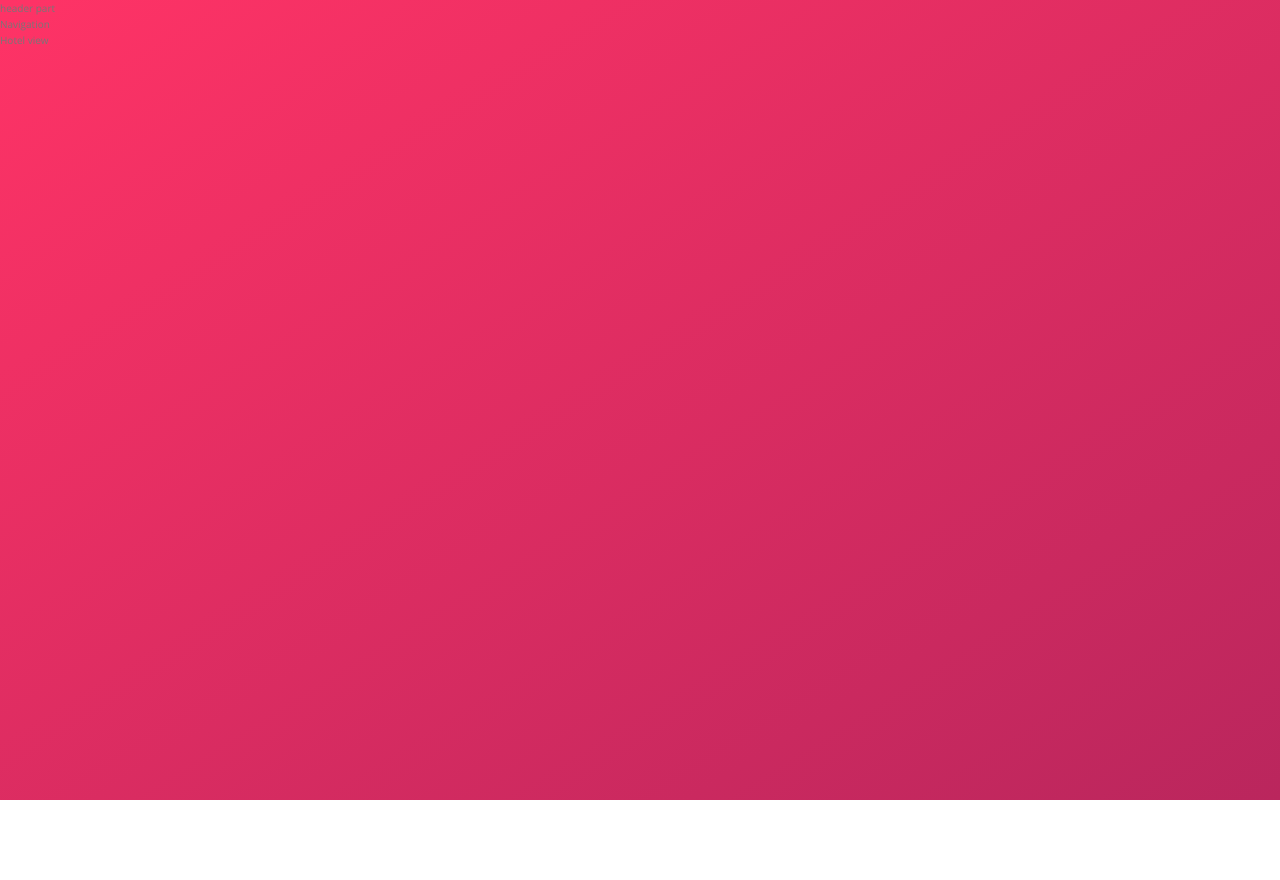
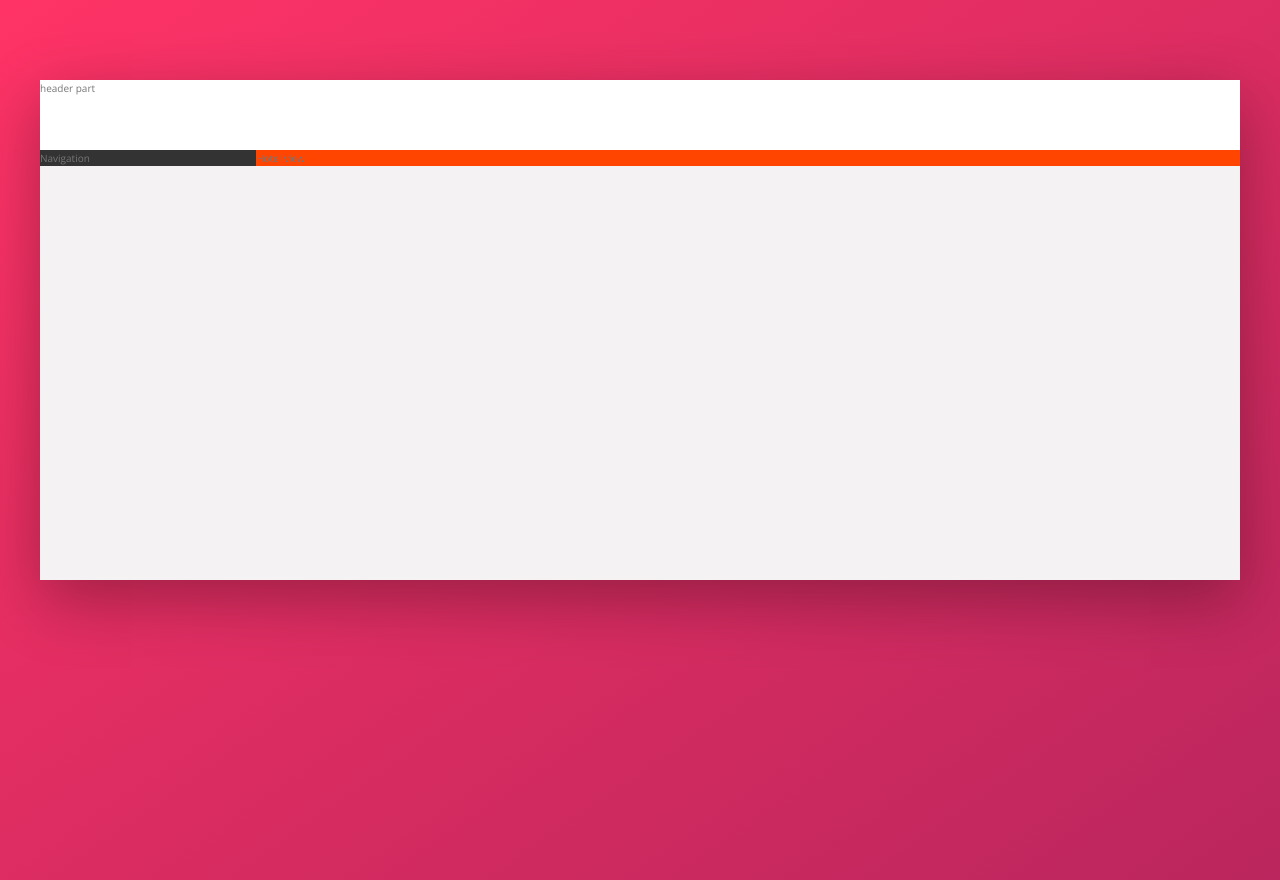
Before and after one commit to mralimov/Flexbox-Travel-Agency, a website: page index.html in a window 1280 px wide. Before the commit the page ends 800 px from the top, so only its background shows below. Drawn offline with nearby package versions, Linux system fonts and the light colour scheme.

Commit message:
Layout bases

```diff
--- a/sass/_base.scss
+++ b/sass/_base.scss
@@ -12,6 +12,8 @@
     --color-grey-dark-1: #333;
     --color-grey-dark-2: #777;
     --color-grey-dark-3: #999;
+
+    --shadow-dark: 0 2rem 6rem rgba(0,0,0,.3);
 }
 
 * {
--- a/sass/_layout.scss
+++ b/sass/_layout.scss
@@ -0,0 +1,31 @@
+.container {
+    max-width: 120rem;
+    margin: 8rem auto;
+    background-color: var(--color-grey-light-2);
+    box-shadow: var(--shadow-dark);
+
+    min-height: 50rem;
+    }
+
+    .header {
+    height: 7rem;
+    background-color: #fff;
+    border-bottom: var(--color-grey-light-2);
+    }
+
+    .content {
+        display: flex;
+    }
+
+    .sidebar {
+    background-color: var(--color-grey-dark-1);
+
+    flex: 0 0 18%
+    }
+
+    .hotel-view {
+    background-color: #fff;
+    background-color: orangered;
+
+    flex: 1;
+    }
```
Also changed, not shown: css/style.css.
